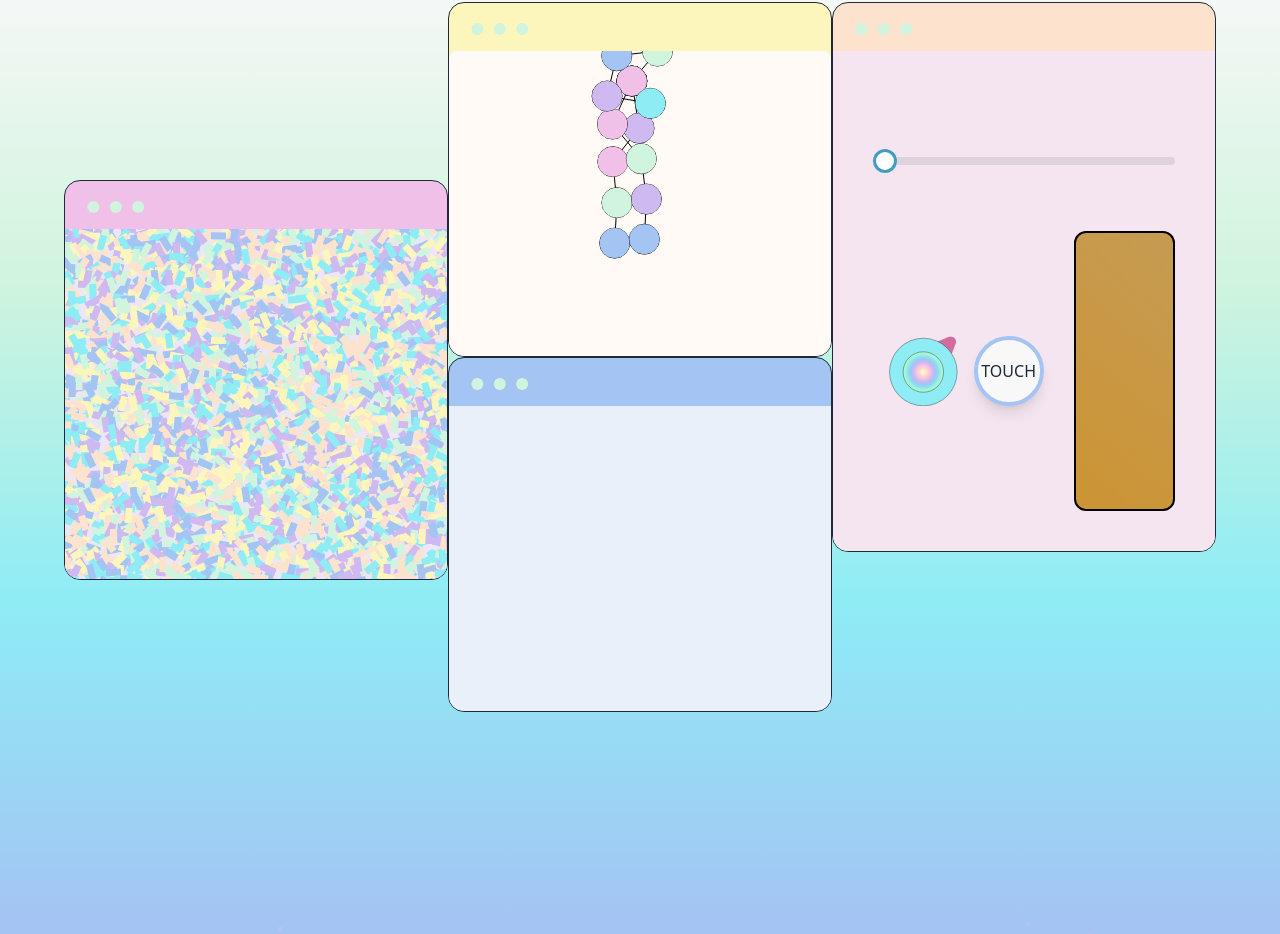
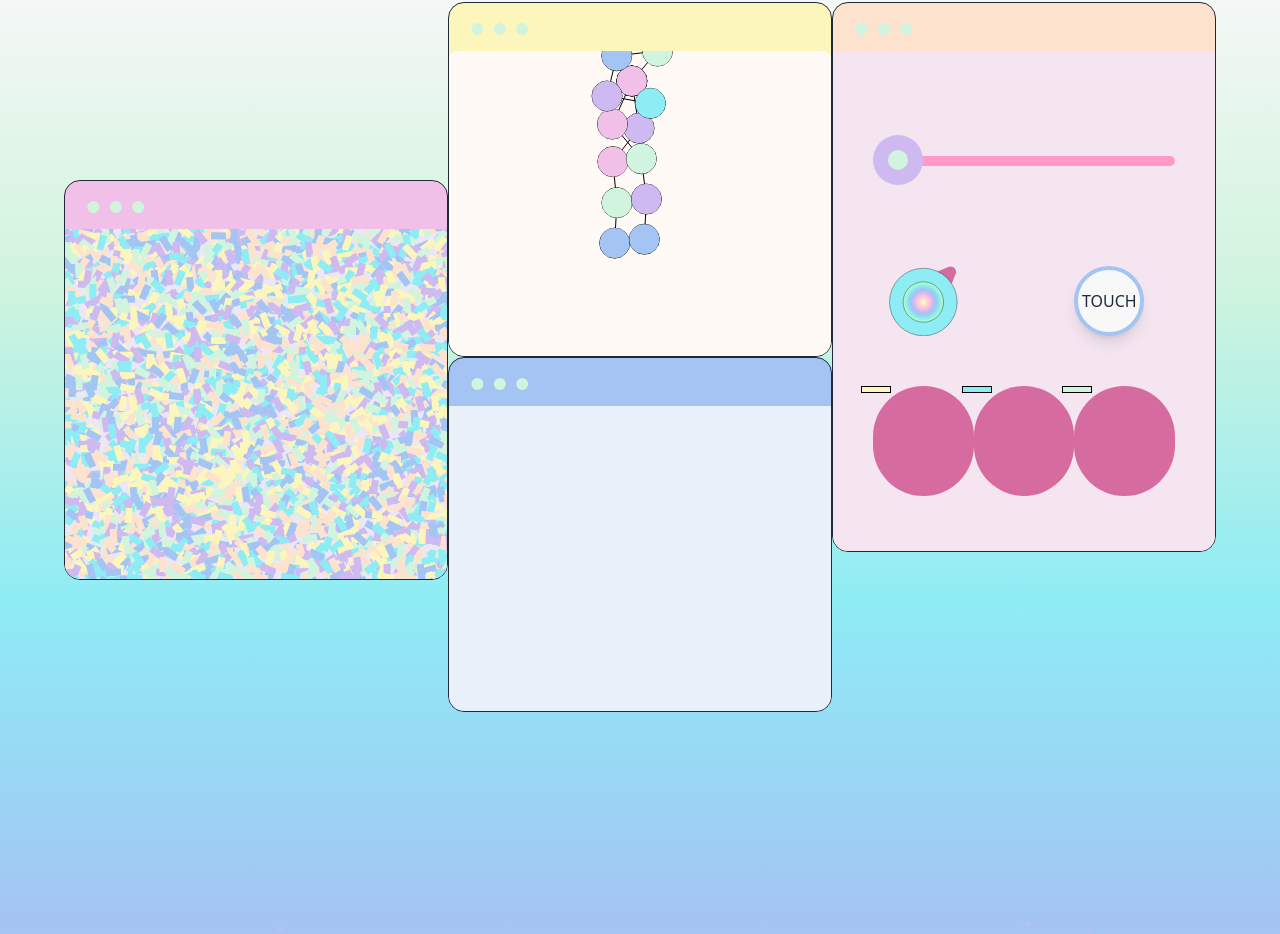
Before and after one commit to 93Belen/belencita-web, a Vue app: page / in a window 1280 px wide. Shown: the part 1993-2927 px from the top of the page. Built offline with nearby package versions, Linux system fonts and the light colour scheme; a web font is replaced by a local one.

Commit message:
updated button fidget

```diff
--- a/src/components/Fidgets/Buttons.vue
+++ b/src/components/Fidgets/Buttons.vue
@@ -6,57 +6,27 @@ import { Draggable } from 'gsap/Draggable'
 
 gsap.registerPlugin(Draggable)
 
-const colors = {
-      'darkpink': '#FF99C8',
-      'pink': '#F1C0E8',
-      'yellow': '#FCF6BD',
-      'purple': '#CEBAF0',
-      'green': '#D0F4DD',
-      'orange': '#FDE3CE',
-      'lightblue': '#8EECF5',
-      'blue': '#A4C4F3',
-      'transparent': 'transparent',
-    }
-
-const hueRange = [
-  38,   // orange (#FDE3CE)
-  54,   // yellow (#FCF6BD)
-  141,  // green (#D0F4DD)
-  196,  // lightblue (#8EECF5)
-  211,  // blue (#A4C4F3)
-  270,  // purple (#CEBAF0)
-  328,  // darkpink (#FF99C8)
-  340   // pink (#F1C0E8)
-];
-
-
-
-let light = ref(50)
-let sat = ref(60)
-let hue = ref(0)
-
-
-const changeSat = () => {
-    if(sat.value < 90){
-        sat.value = sat.value + 10
-    }
-    else {
-        sat.value = 50
-    }
-}
-
-const keepTurning = () => {
-    if(hue.value < 300){
-        hue.value = hue.value + 45
-    }
-    else{
-        hue.value = 0
-    }
-}
 onMounted(() => {
     Draggable.create("#knob", {
     type: "rotation",
     inertia: true,
+    onDrag: function () {
+        keepTurning()
+    },
+    });
+
+    Draggable.create("#slider", {
+    type: "x",
+    inertia: true,
+    bounds: '#slider-bar',
+    onDrag: function () {
+        keepTurning()
+    },
+    });
+    Draggable.create(".slider-y", {
+    type: "y",
+    inertia: true,
+    bounds: '.slider-y-bar',
     onDrag: function () {
         keepTurning()
     },
@@ -75,22 +45,34 @@ onUpdated(() => {
 
 <template>
     <div class="w-full h-[250px] md:h-full grid md:p-6 grid-cols-3 grid-rows-3 justify-center items-center">
-        <!-- Hue -->
-        <div class="h-[70px] row-span-2">
+        <!-- slide -->
+        <div class="col-span-3 col-start-1 row-start-1">
+            <div id="slider-bar" class="w-full bg-darkpink rounded-full h-[10px]">
+                <div id="slider" class="w-[50px] h-[50px] border-black rounded-full bg-purple flex justify-center items-center relative top-[-21px]">
+                    <div class="w-[20px] h-[20px] rounded-full bg-green"></div>
+                </div>
+            </div>
+        </div>
+        <!-- turn -->
+        <div class="h-[70px]">
              <Knob id="knob" />
         </div>
-        <!-- Sat -->
-        <button @click="changeSat" class="w-[70px] h-[70px] border-4 rounded-full bg-white border-blue row-span-2 shadow-lg relative active:top-[4px] actie:shadow-none active:left-[2px]">TOUCH</button>
-        <!-- Light -->
-            <input
-            type="range"
-            v-model="light"
-            min="50"
-            max="75"
-            value="1"
-            :style="{ '--range-shdw': `hsl(${hueRange[3]}, ${50}%, ${light}%)` }"
-            class="range col-span-3 col-start-1 row-start-1" />
-        <!-- Color div -->
-        <div :style="{backgroundImage: `linear-gradient(40deg, hsl(${hueRange[hue/45]}, ${sat}%, ${light}%), hsl(${hueRange[hue/45]}, ${sat - 10}%, ${light + 5}%))`}" class="col-start-3 row-span-2 w-full h-full rounded-xl border-2 border-black"></div>
+        <!-- press -->
+        <button class="w-[70px] h-[70px] border-4 rounded-full col-start-3 bg-white border-blue shadow-lg relative active:top-[4px] actie:shadow-none active:left-[2px]">TOUCH</button>
+        <!-- more slide -->
+         <div class="col-start-1 row-start-3 flex col-span-3 justify-around">
+            <div class="slider-y-bar w-full bg-[#D66BA0] rounded-full h-[110px] w-[5px]">
+                <div class="slider-y w-[30px] h-[7px] border-black bg-yellow flex justify-center items-center relative left-[-12px] border-[1px]">
+                </div>
+            </div>
+            <div class="slider-y-bar w-full bg-[#D66BA0] rounded-full h-[110px] w-[5px]">
+                <div class="slider-y w-[30px] h-[7px] border-black bg-lightblue flex justify-center items-center relative left-[-12px] border-[1px]">
+                </div>
+            </div>
+            <div class="slider-y-bar w-full bg-[#D66BA0] rounded-full h-[110px] w-[5px]">
+                <div class="slider-y w-[30px] h-[7px] border-black bg-green flex justify-center items-center relative left-[-12px] border-[1px]">
+                </div>
+            </div>
+        </div>
     </div>
 </template>
```
